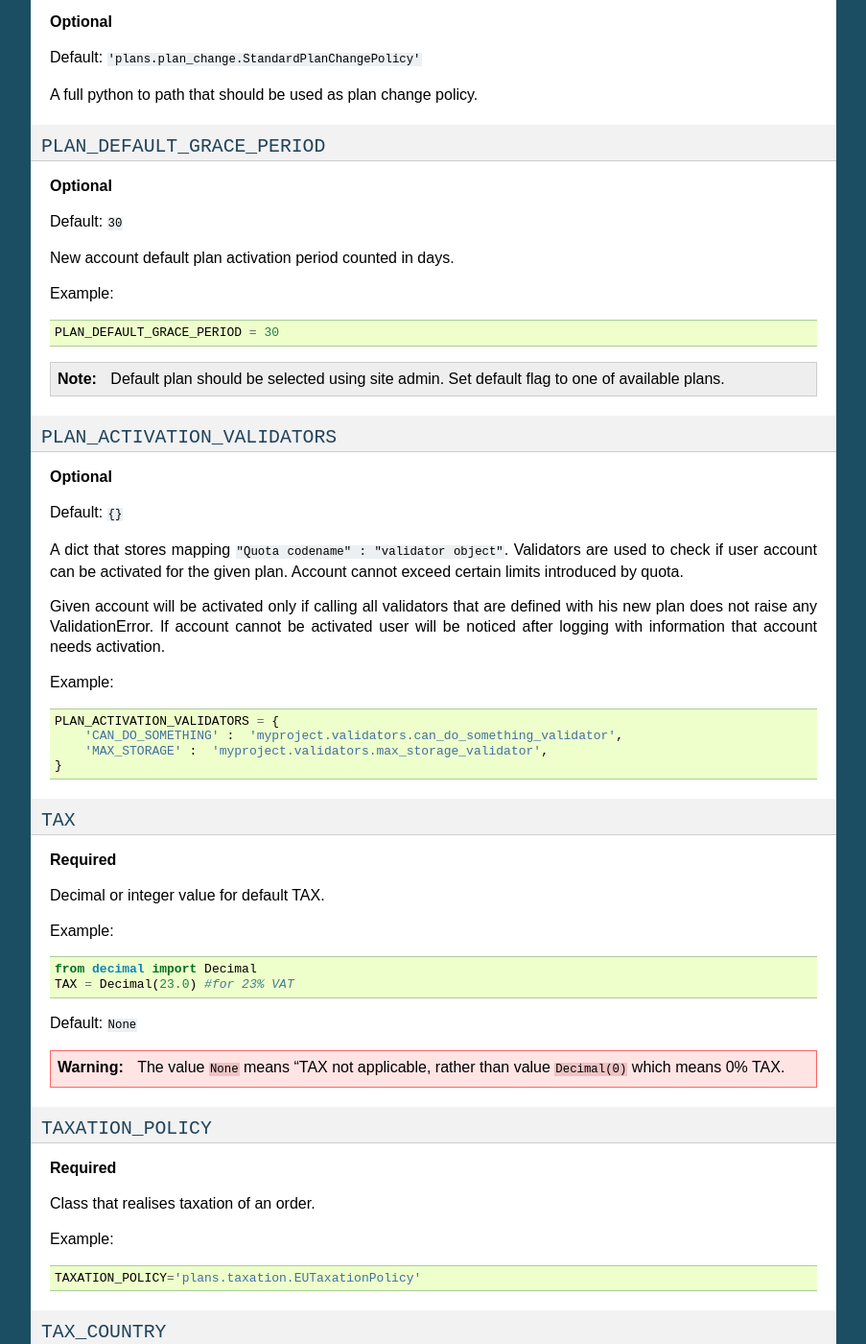
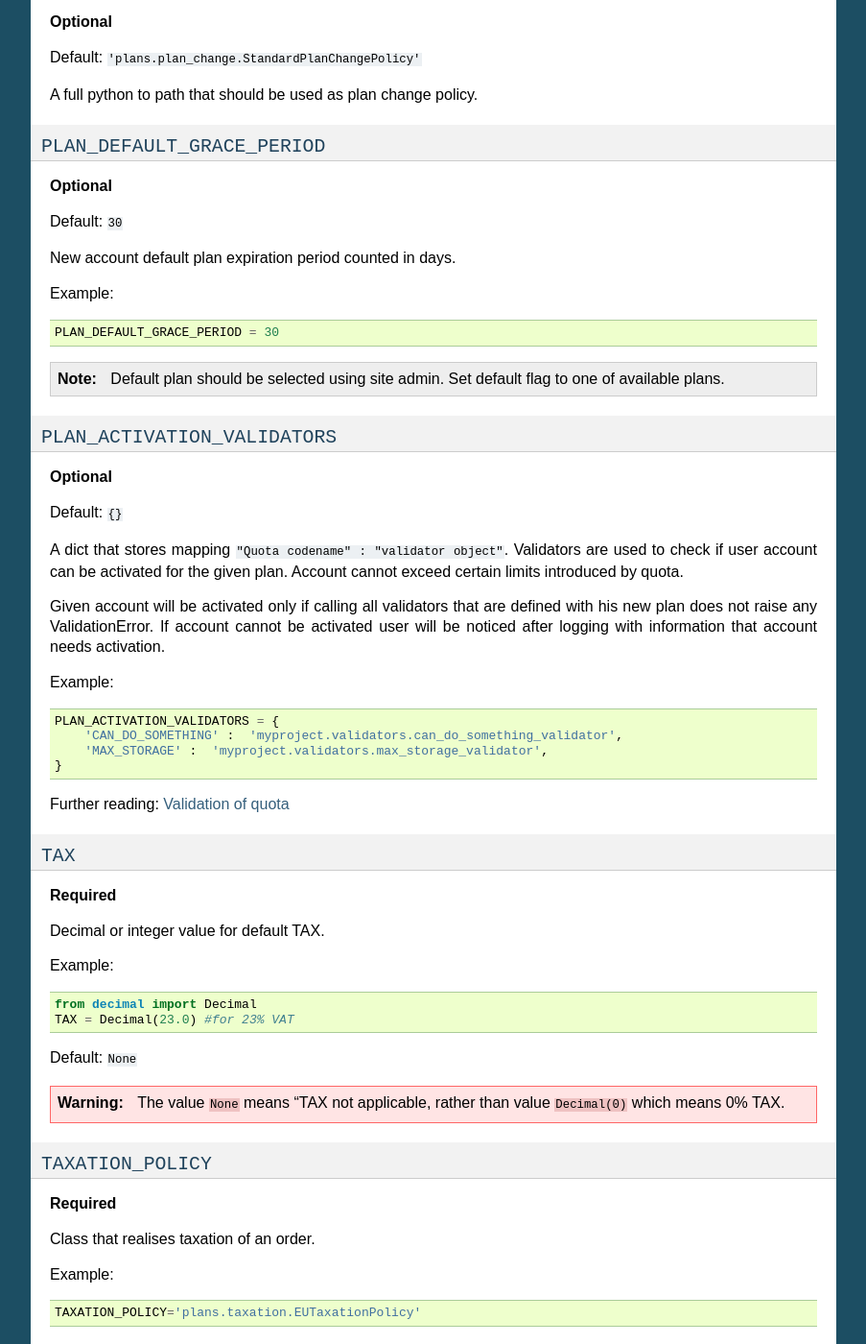
Before and after one commit to django-getpaid/django-plans, a Sphinx documentation site: the page built from docs/source/settings.rst, in a window 1280 px wide and 1400 px high, scrolled down 2974 px. Shown: the whole window at 96% size, without its empty margins (198-1101 px from the left). Built offline with Sphinx 7.4.7, drawn with Linux system fonts in a browser that asks for light colours; some of the changed text lies outside the part shown.

Commit message:
Added references to further reading

```diff
--- a/docs/source/settings.rst
+++ b/docs/source/settings.rst
@@ -182,7 +182,7 @@
 Default: ``30``
 
 
-New account default plan activation period counted in days.
+New account default plan expiration period counted in days.
 
 
 Example::
@@ -218,6 +218,7 @@
     }
 
 
+Further reading: :doc:`quota_validators`
 
 ``TAX``
 -------
@@ -252,7 +253,7 @@
     TAXATION_POLICY='plans.taxation.EUTaxationPolicy'
 
 
-
+Further reading: :doc:`taxation`
 
 ``TAX_COUNTRY``
 ---------------
```
